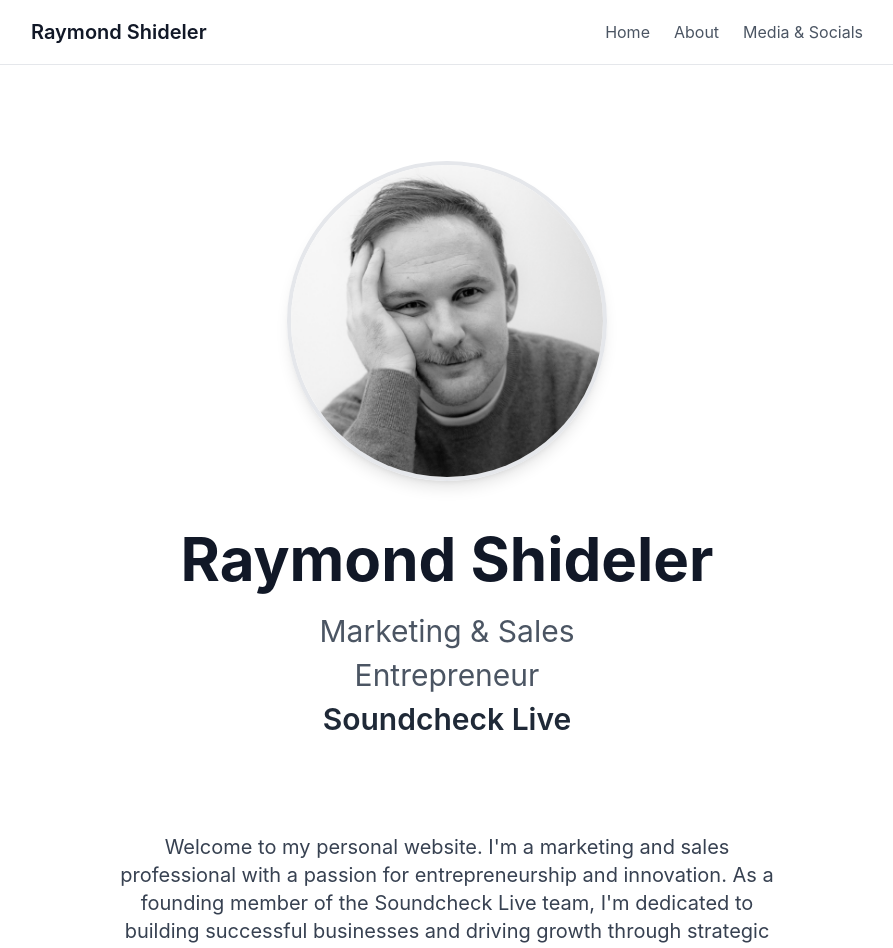
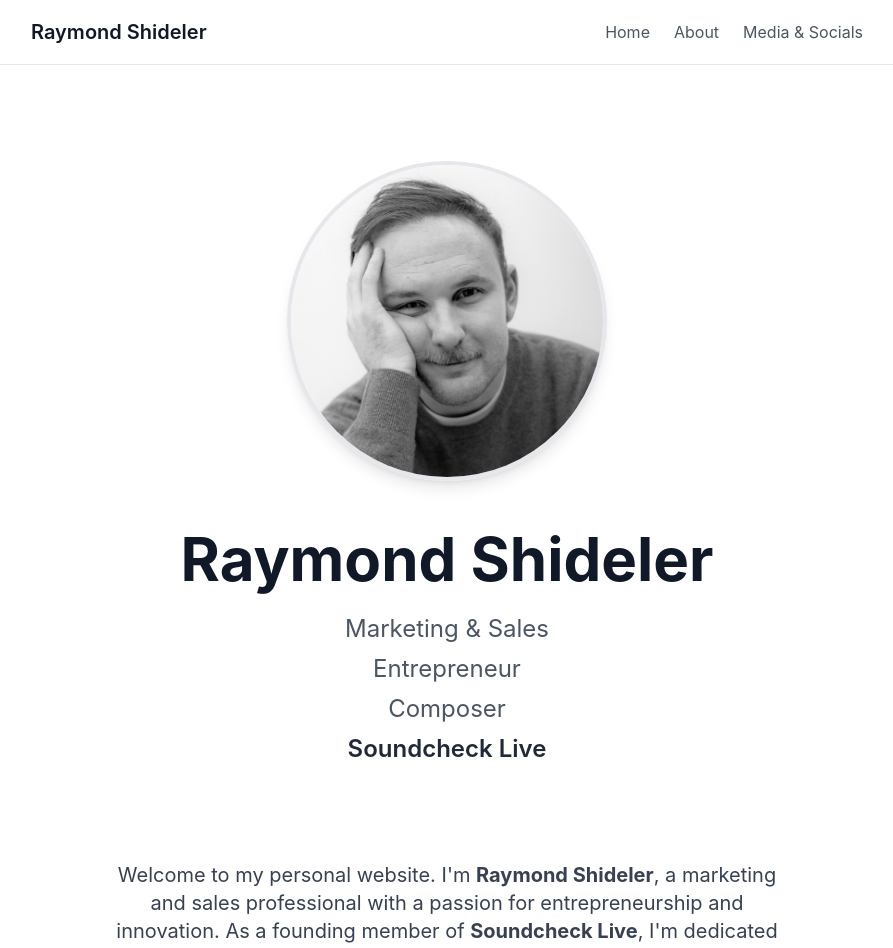
Before and after one commit to raymond-revel/-raymond-shideler-website, a Next.js app: page / in a window 1280 px wide. Shown: the top 948 px of the page, without its empty margins (193-1086 px from the left). Built offline with nearby package versions, Linux system fonts and the light colour scheme.

Commit message:
Add Composer to homepage and optimize SEO for Raymond Shideler keyword combinations

```diff
--- a/app/about/page.tsx
+++ b/app/about/page.tsx
@@ -2,7 +2,7 @@ import type { Metadata } from 'next';
 
 export const metadata: Metadata = {
   title: 'About',
-  description: 'Raymond Shideler - Career history and professional background. Marketing & Sales professional, Entrepreneur, Film Composer, and founder of Soundcheck Live.',
+  description: 'Raymond Shideler - Career history and professional background. Marketing & Sales professional, Entrepreneur, Composer, and founder of Soundcheck Live.',
   alternates: {
     canonical: 'https://raymondshideler.com/about',
   },
@@ -14,6 +14,8 @@ export default function About() {
     '@type': 'Person',
     name: 'Raymond Shideler',
     url: 'https://raymondshideler.com',
+    jobTitle: ['Marketing & Sales Professional', 'Entrepreneur', 'Composer', 'Founding Member of Soundcheck Live'],
+    description: 'Raymond Shideler is a Marketing & Sales professional, Entrepreneur, and Composer. Founding member of Soundcheck Live, specializing in business growth and original music compositions for film and media.',
     sameAs: [
       'https://www.linkedin.com/in/raymond-shideler-bb75b8105/',
       'https://www.airgigs.com/user/raymondrevelmusic',
--- a/app/layout.tsx
+++ b/app/layout.tsx
@@ -6,11 +6,27 @@ import Footer from '@/components/Footer';
 export const metadata: Metadata = {
   metadataBase: new URL('https://raymondshideler.com'),
   title: {
-    default: 'Raymond Shideler | Marketing & Sales | Entrepreneur | Soundcheck Live',
+    default: 'Raymond Shideler | Marketing & Sales | Entrepreneur | Composer | Soundcheck Live',
     template: '%s | Raymond Shideler',
   },
-  description: 'Raymond Shideler - Marketing & Sales professional, Entrepreneur, and founder of Soundcheck Live. Expert in driving growth and building successful businesses. Film composer and songwriter.',
-  keywords: ['Raymond Shideler', 'Marketing', 'Sales', 'Entrepreneur', 'Soundcheck Live', 'Film Composer', 'Songwriter', 'Music Producer', 'Raymond Shideler Marketing', 'Raymond Shideler Sales', 'Raymond Shideler Entrepreneur'],
+  description: 'Raymond Shideler - Marketing & Sales professional, Entrepreneur, Composer, and founder of Soundcheck Live. Expert in driving growth, building successful businesses, and creating original music compositions for film and media.',
+  keywords: [
+    'Raymond Shideler',
+    'Raymond Shideler Marketing',
+    'Raymond Shideler Sales',
+    'Raymond Shideler Marketing & Sales',
+    'Raymond Shideler Entrepreneur',
+    'Raymond Shideler Composer',
+    'Raymond Shideler Soundcheck Live',
+    'Marketing & Sales',
+    'Entrepreneur',
+    'Composer',
+    'Soundcheck Live',
+    'Film Composer',
+    'Songwriter',
+    'Music Producer',
+    'Raymond Shideler Film Composer',
+  ],
   authors: [{ name: 'Raymond Shideler' }],
   creator: 'Raymond Shideler',
   openGraph: {
@@ -18,13 +34,13 @@ export const metadata: Metadata = {
     locale: 'en_US',
     url: 'https://raymondshideler.com',
     siteName: 'Raymond Shideler',
-    title: 'Raymond Shideler | Marketing & Sales | Entrepreneur | Soundcheck Live',
-    description: 'Marketing & Sales professional, Entrepreneur, and founder of Soundcheck Live.',
+    title: 'Raymond Shideler | Marketing & Sales | Entrepreneur | Composer | Soundcheck Live',
+    description: 'Raymond Shideler - Marketing & Sales professional, Entrepreneur, Composer, and founder of Soundcheck Live. Expert in business growth and original music compositions.',
   },
   twitter: {
     card: 'summary_large_image',
-    title: 'Raymond Shideler | Marketing & Sales | Entrepreneur | Soundcheck Live',
-    description: 'Marketing & Sales professional, Entrepreneur, and founder of Soundcheck Live.',
+    title: 'Raymond Shideler | Marketing & Sales | Entrepreneur | Composer | Soundcheck Live',
+    description: 'Raymond Shideler - Marketing & Sales professional, Entrepreneur, Composer, and founder of Soundcheck Live. Expert in business growth and original music compositions.',
   },
   robots: {
     index: true,
--- a/app/media/page.tsx
+++ b/app/media/page.tsx
@@ -15,6 +15,8 @@ export default function Media() {
     '@type': 'Person',
     name: 'Raymond Shideler',
     url: 'https://raymondshideler.com',
+    jobTitle: ['Marketing & Sales Professional', 'Entrepreneur', 'Composer', 'Founding Member of Soundcheck Live'],
+    description: 'Raymond Shideler is a Marketing & Sales professional, Entrepreneur, and Composer. Founding member of Soundcheck Live, specializing in business growth and original music compositions for film and media.',
     sameAs: [
       'https://www.linkedin.com/in/raymond-shideler-bb75b8105/',
       'https://www.airgigs.com/user/raymondrevelmusic',
--- a/app/page.tsx
+++ b/app/page.tsx
@@ -2,8 +2,8 @@ import Image from 'next/image';
 import type { Metadata } from 'next';
 
 export const metadata: Metadata = {
-  title: 'Raymond Shideler | Marketing & Sales | Entrepreneur | Soundcheck Live',
-  description: 'Raymond Shideler - Marketing & Sales professional, Entrepreneur, and founder of Soundcheck Live. Expert in driving growth and building successful businesses. Film composer and songwriter.',
+  title: 'Raymond Shideler | Marketing & Sales | Entrepreneur | Composer | Soundcheck Live',
+  description: 'Raymond Shideler - Marketing & Sales professional, Entrepreneur, Composer, and founder of Soundcheck Live. Expert in driving growth, building successful businesses, and creating original music compositions for film and media.',
   alternates: {
     canonical: 'https://raymondshideler.com',
   },
@@ -15,6 +15,8 @@ export default function Home() {
     '@type': 'Person',
     name: 'Raymond Shideler',
     url: 'https://raymondshideler.com',
+    jobTitle: ['Marketing & Sales Professional', 'Entrepreneur', 'Composer', 'Founding Member of Soundcheck Live'],
+    description: 'Raymond Shideler is a Marketing & Sales professional, Entrepreneur, and Composer. Founding member of Soundcheck Live, specializing in business growth and original music compositions for film and media.',
     sameAs: [
       'https://www.linkedin.com/in/raymond-shideler-bb75b8105/',
       'https://www.airgigs.com/user/raymondrevelmusic',
@@ -53,19 +55,21 @@ export default function Home() {
             Raymond Shideler
           </h1>
 
-          <div className="text-xl sm:text-2xl lg:text-3xl text-gray-600 dark:text-gray-400 mb-8 sm:mb-12 space-y-2">
+          <div className="text-lg sm:text-xl lg:text-2xl text-gray-600 dark:text-gray-400 mb-8 sm:mb-12 space-y-2">
             <p>Marketing & Sales</p>
             <p>Entrepreneur</p>
+            <p>Composer</p>
             <p className="font-semibold text-gray-800 dark:text-gray-200">Soundcheck Live</p>
           </div>
 
           <div className="max-w-2xl mt-8 sm:mt-12">
             <p className="text-lg sm:text-xl text-gray-700 dark:text-gray-300 leading-relaxed">
-              Welcome to my personal website. I'm a marketing and sales professional with a passion for entrepreneurship and innovation.
-              As a founding member of the Soundcheck Live team, I'm dedicated to building successful businesses and driving growth through strategic marketing and sales initiatives.
+              Welcome to my personal website. I'm <strong>Raymond Shideler</strong>, a marketing and sales professional with a passion for entrepreneurship and innovation.
+              As a founding member of <strong>Soundcheck Live</strong>, I'm dedicated to building successful businesses and driving growth through strategic marketing and sales initiatives.
             </p>
             <p className="text-lg sm:text-xl text-gray-700 dark:text-gray-300 leading-relaxed mt-4">
-              I'm also an accomplished film composer and songwriter, with credits spanning music production, film scoring, and professional vocal work.
+              I'm also an accomplished <strong>composer</strong> and songwriter, with credits spanning music production, film scoring, and professional vocal work.
+              As an <strong>entrepreneur</strong>, I combine my expertise in marketing, sales, and music to create innovative solutions in the entertainment industry.
               Explore my work and connect with me through the links below.
             </p>
           </div>
```
